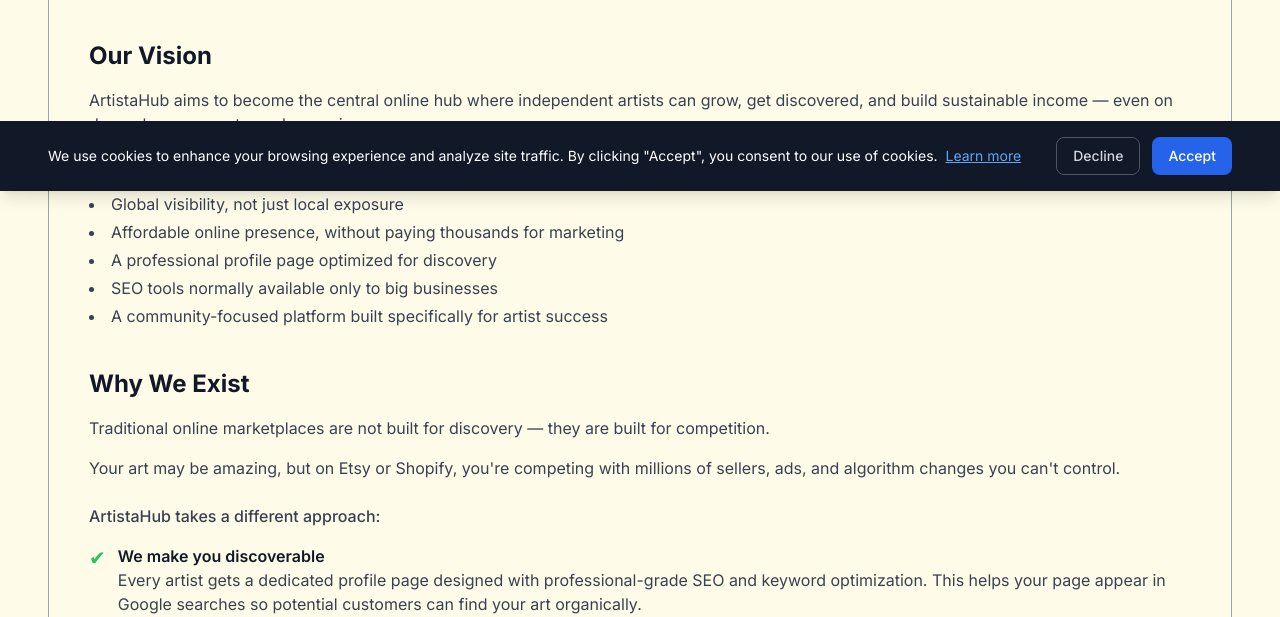
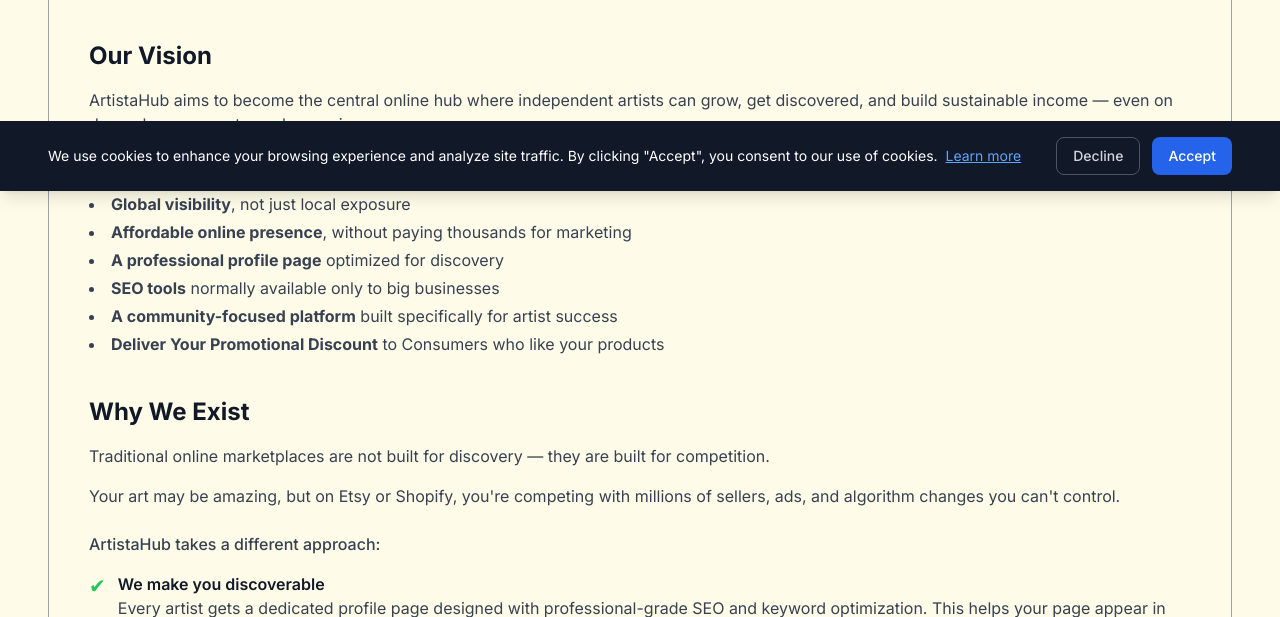
Before and after one commit to Chirag373/artisan, a Django app: page /services/ in a window 1280 px wide. Shown: the part 609-1226 px from the top of the page. Run offline with Django 5.2, Linux system fonts and the light colour scheme; data comes from the database, SQL or seed files in the repository; some libraries are stand-ins or nearby versions.

Commit message:
update about us/services page content

```diff
--- a/templates/services.html
+++ b/templates/services.html
@@ -42,11 +42,12 @@
         </p>
         <p class="text-gray-700 mb-4">We believe every artist deserves:</p>
         <ul class="list-disc list-inside text-gray-700 mb-6 space-y-1">
-            <li>Global visibility, not just local exposure</li>
-            <li>Affordable online presence, without paying thousands for marketing</li>
-            <li>A professional profile page optimized for discovery</li>
-            <li>SEO tools normally available only to big businesses</li>
-            <li>A community-focused platform built specifically for artist success</li>
+            <li><span class="font-bold">Global visibility</span>, not just local exposure</li>
+            <li><span class="font-bold">Affordable online presence</span>, without paying thousands for marketing</li>
+            <li><span class="font-bold">A professional profile page</span> optimized for discovery</li>
+            <li><span class="font-bold">SEO tools</span> normally available only to big businesses</li>
+            <li><span class="font-bold">A community-focused platform</span> built specifically for artist success</li>
+            <li><span class="font-bold">Deliver Your Promotional Discount</span> to Consumers who like your products</li>
         </ul>
 
         <h2 class="text-2xl font-bold text-gray-900 mt-10 mb-4">Why We Exist</h2>
```
